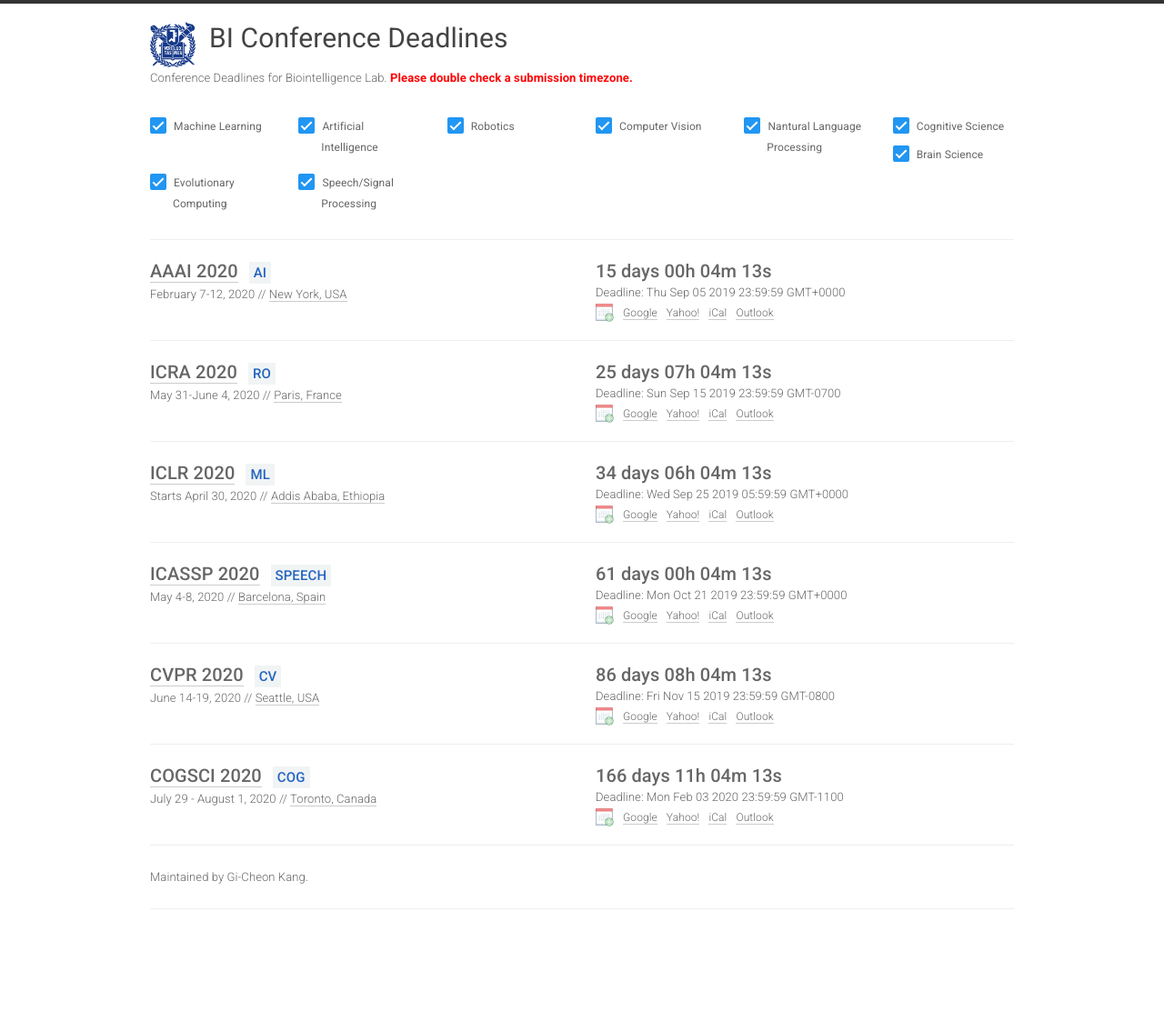
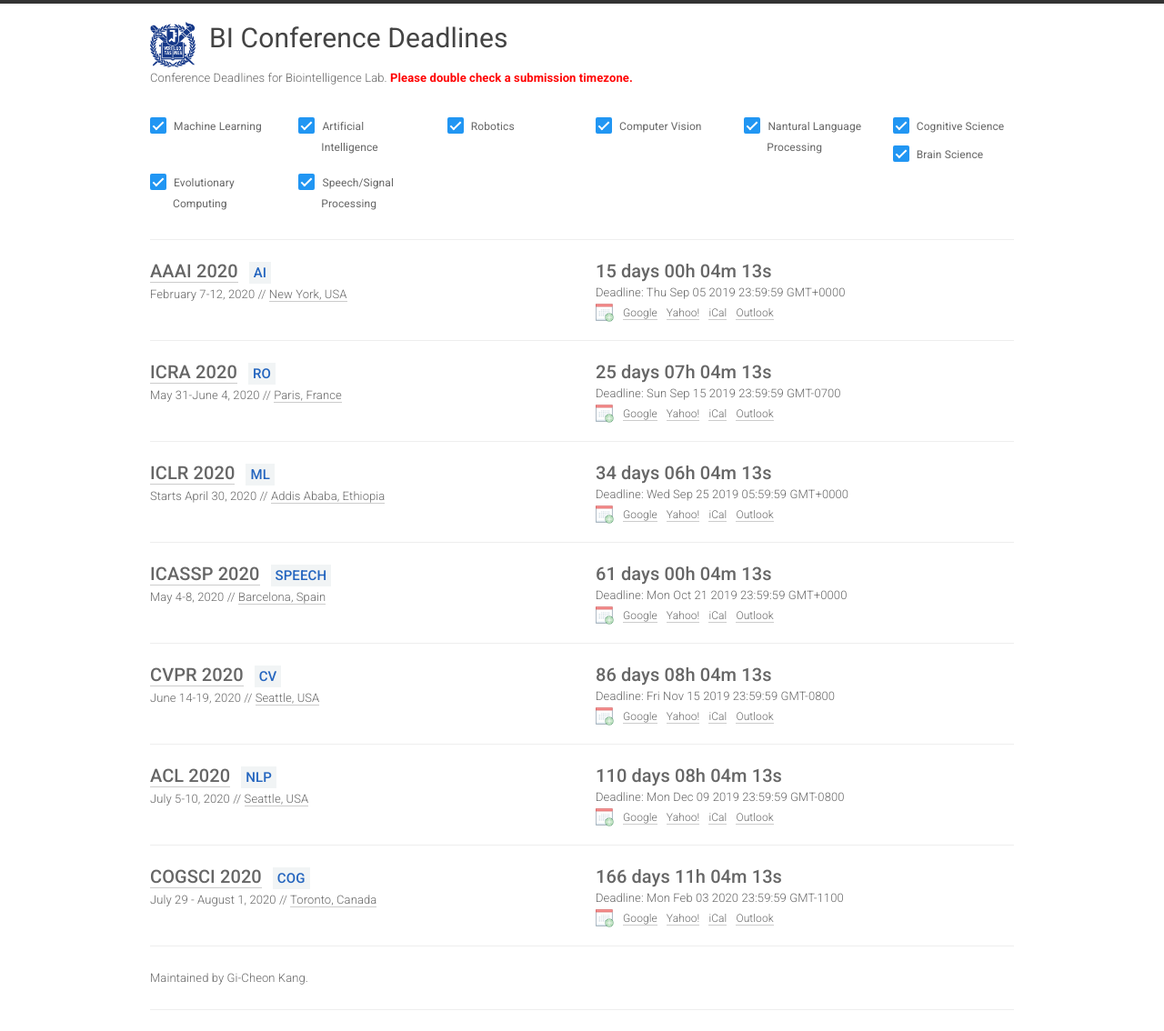
Before and after one commit to biconf/biconf.github.io, a Jekyll site: the page built from index.html, in a window 1280 px wide. Shown: the whole page at 91% size. Built offline with Jekyll 4.4.1, drawn with Linux system fonts in a browser that asks for light colours; nearby versions of some CDN libraries; before the commit the page ends 1023 px from its top, so only the background shows below that.

Commit message:
Update conferences.yml

```diff
--- a/_data/conferences.yml
+++ b/_data/conferences.yml
@@ -48,6 +48,16 @@
   date: June 14-19, 2020
   place: Seattle, USA
   sub: CV
+
+- name: ACL
+  year: 2020
+  id: acl20
+  link: http://acl2020.org/
+  deadline: "2019-12-09 23:59:59"
+  timezone: America/Los_Angeles
+  date: July 5-10, 2020
+  place: Seattle, USA
+  sub: NLP
 
 - name: COGSCI
   year: 2020
```
